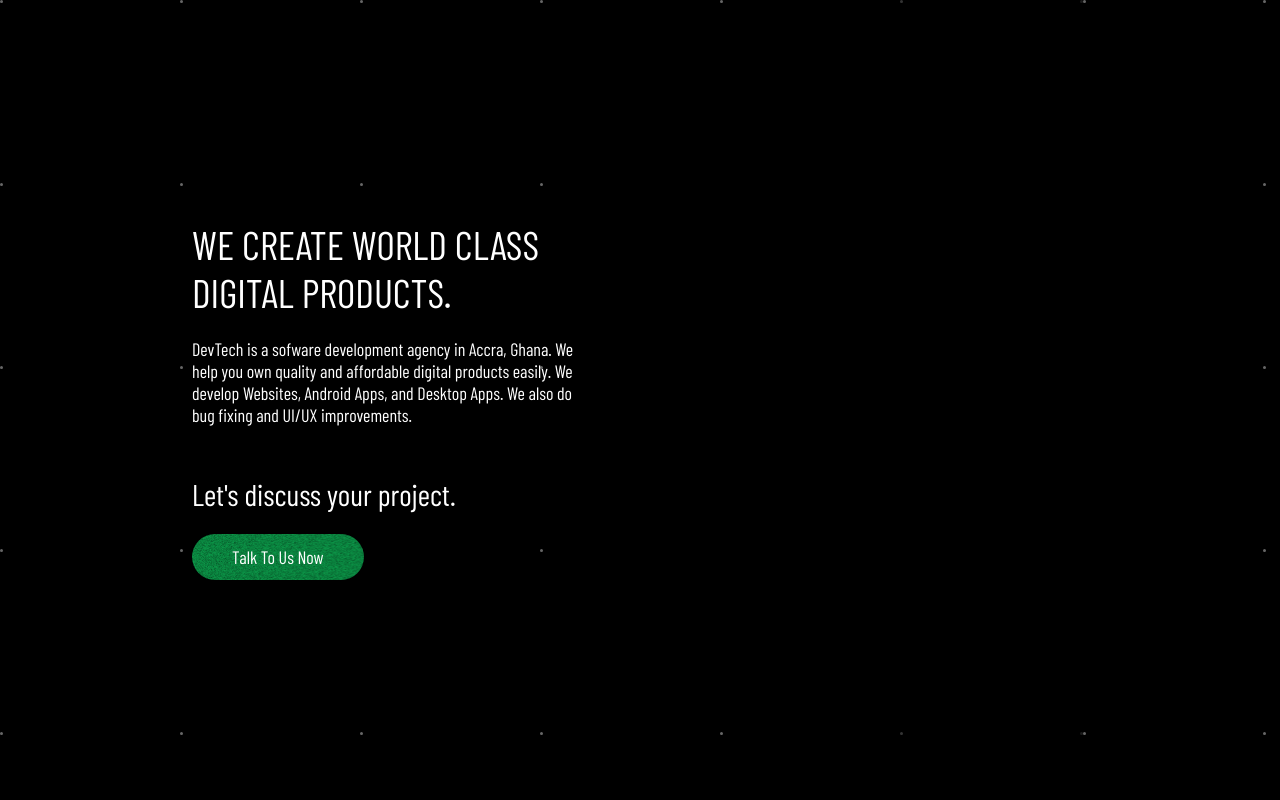
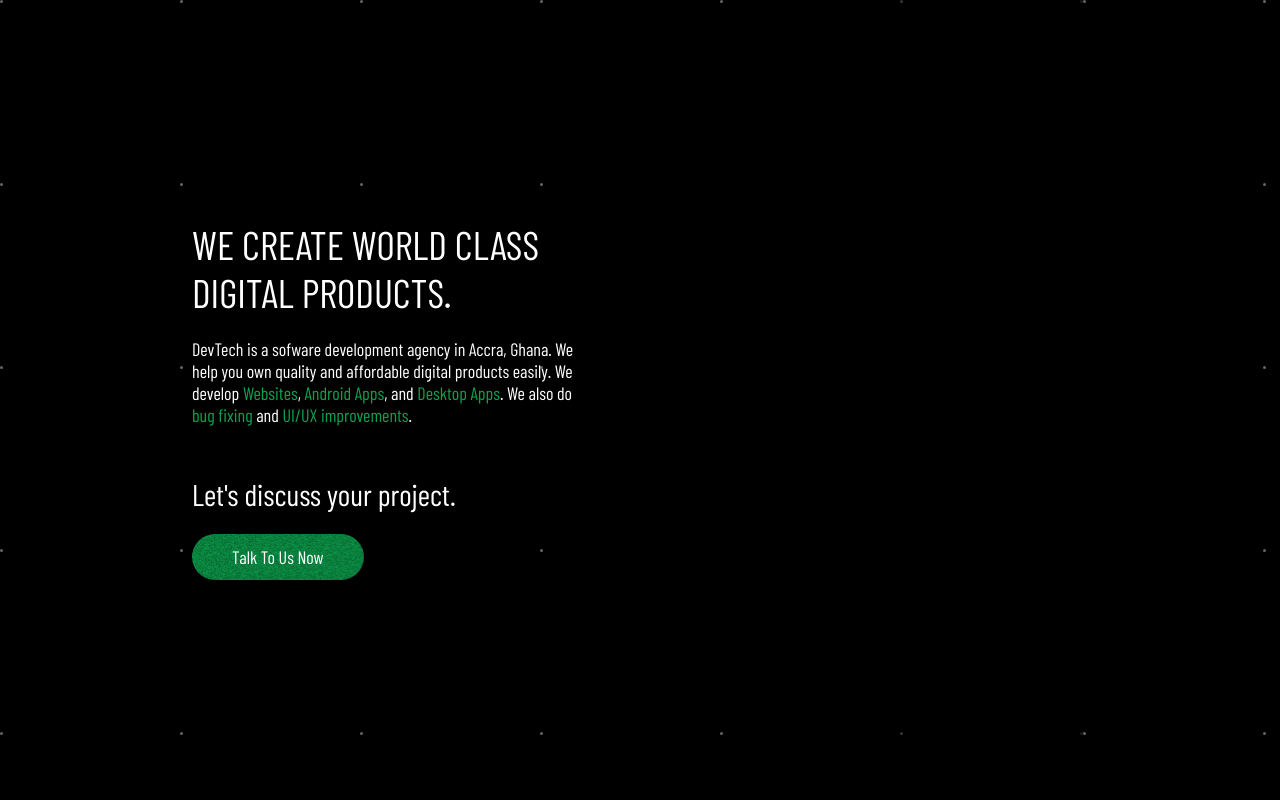
Before and after one commit to abrusu-collins/DevTech, a React (Create React App) app: page / in a window 1280 px wide. Shown: the top 800 px of the page. Built offline with nearby package versions, Linux system fonts and the light colour scheme.

Commit message:
more work

```diff
--- a/src/components/Process.jsx
+++ b/src/components/Process.jsx
@@ -23,8 +23,8 @@
           <p className="numbered">03</p>
           <p className="process-title">Your Approval</p>
           <p>
-            You then tell us that you've agreed to pay the cost for us to
-            proceed.
+            You then tell us that you've agreed/disagreed to pay the cost for us to
+            proceed/terminate the process.
           </p>
         </div>
         <div>
--- a/src/sass/_config.scss
+++ b/src/sass/_config.scss
@@ -7,7 +7,9 @@
   box-sizing: border-box;
   font-family: "Barlow Condensed", sans-serif;
 }
-
+span{
+ color: $button_background;
+}
 body {
   background-color: black;
 }
--- a/src/sass/_process.scss
+++ b/src/sass/_process.scss
@@ -1,4 +1,5 @@
 .process {
+    margin-bottom: 50px;
   color: white;
   font-size: 18px;
   text-align: center;
--- a/src/styles/index.css
+++ b/src/styles/index.css
@@ -4,6 +4,10 @@
   padding: 0;
   box-sizing: border-box;
   font-family: "Barlow Condensed", sans-serif;
+}
+
+span {
+  color: #0da34e;
 }
 
 body {
@@ -111,6 +115,7 @@
 }
 
 .process {
+  margin-bottom: 50px;
   color: white;
   font-size: 18px;
   text-align: center;
```
